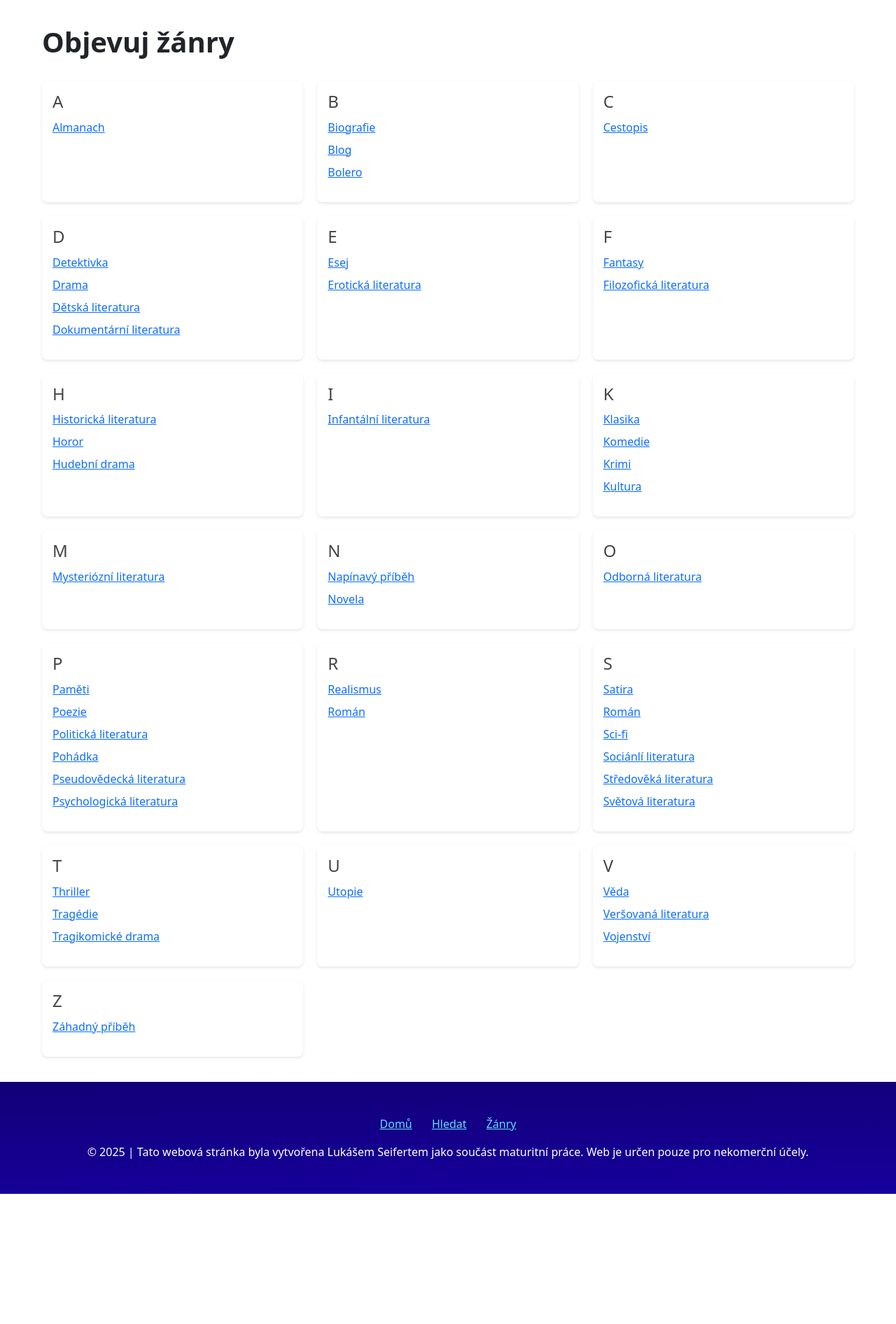
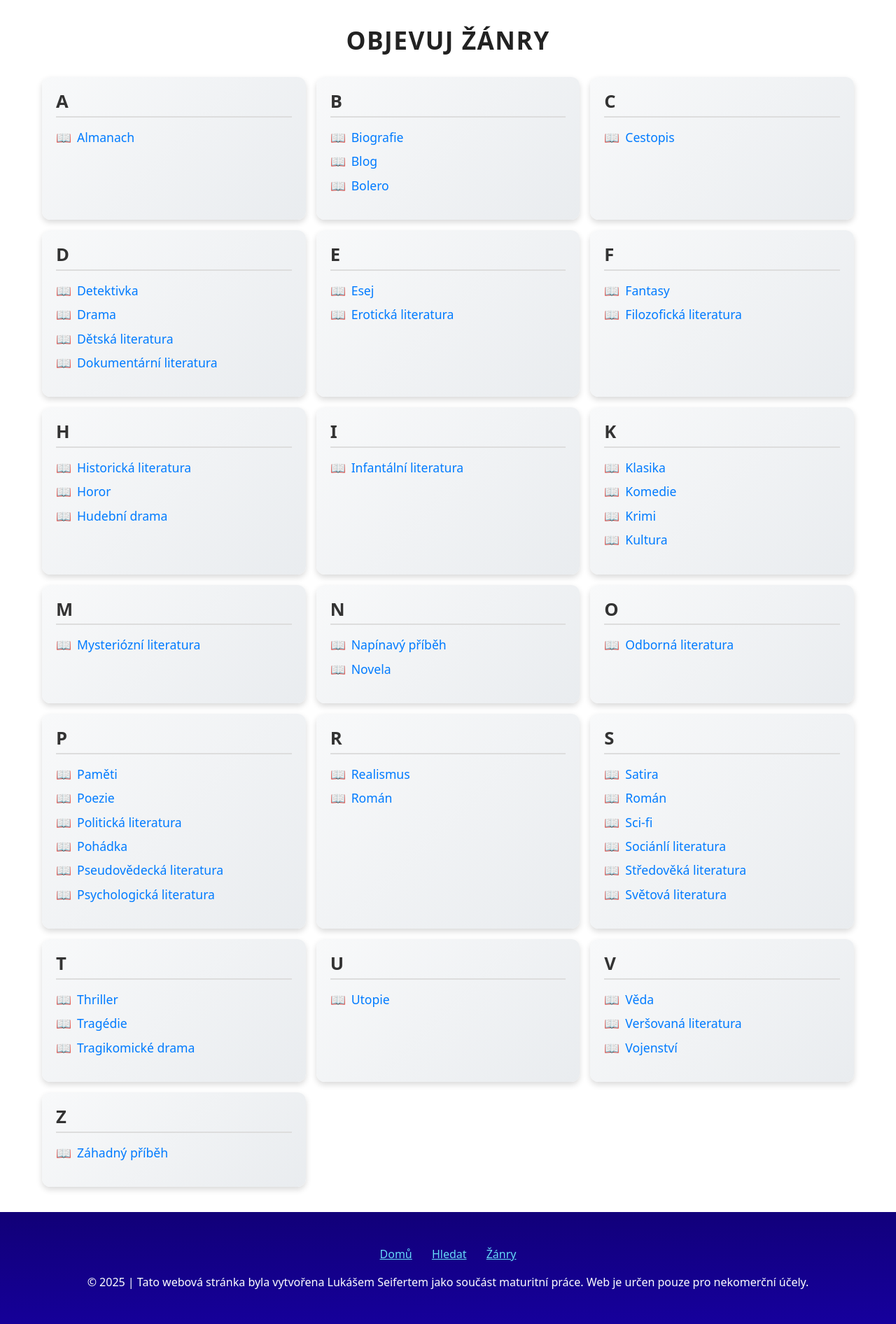
Before and after one commit to Seifeak/maturitni-prace, a PHP site: page /app/UI/Categories/categories.html in a window 1280 px wide. Shown: the part 90-1982 px from the top of the page at 70% size. Before the commit the page ends 1796 px from the top, so only its background shows below. Run offline with PHP 8.4, Linux system fonts and the light colour scheme.

Commit message:
some css modifications

```diff
--- a/www/assets/css/styles-book-detail.css
+++ b/www/assets/css/styles-book-detail.css
@@ -183,9 +183,15 @@
 
 .book-detail-booksslider {
   margin-top: 5rem;
-  padding: 1rem;
+  padding: 1.5rem;
   width: 100%;
-  background: #e3e3e3;
+  background: linear-gradient(360deg, #f8f9fa, #e9ecef);
+}
+
+.book-detail-booksslider-container h1{
+  font-size: 2.5rem;
+  color: #2c3e50;
+  margin-bottom: 1rem;
 }
 
 .book-detail-booksslider-container {
--- a/www/assets/css/styles-categories.css
+++ b/www/assets/css/styles-categories.css
@@ -1,3 +1,5 @@
+/**
+
 .genres-container {
   max-width: 1200px;
   margin: 1rem auto;
@@ -41,3 +43,89 @@
     font-size: 1.25rem;
   }
 }
+
+*/
+
+
+.genres-container {
+  max-width: 1200px;
+  margin: 1rem auto;
+  padding: 20px;
+}
+
+.genres-container h1 {
+  font-weight: 700;
+  text-align: center;
+  font-size: 2.2rem;
+  color: #222;
+  text-transform: uppercase;
+  letter-spacing: 1.5px;
+  margin-bottom: 3rem;
+}
+
+.genre-list {
+  display: grid;
+  grid-template-columns: repeat(auto-fit, minmax(280px, 1fr));
+  gap: 15px;
+}
+
+.genre-section {
+  background: linear-gradient(135deg, #f8f9fa, #e9ecef);
+  padding: 20px;
+  border-radius: 12px;
+  box-shadow: 0 4px 8px rgba(0, 0, 0, 0.15);
+  transition: transform 0.2s ease-in-out, box-shadow 0.3s;
+}
+
+.genre-section:hover {
+  transform: translateY(-5px);
+  box-shadow: 0 6px 12px rgba(0, 0, 0, 0.2);
+}
+
+.genre-section h2 {
+  font-size: 1.6rem;
+  margin-bottom: 15px;
+  color: #333;
+  font-weight: 700;
+  text-transform: uppercase;
+  border-bottom: 2px solid #ddd;
+  padding-bottom: 5px;
+}
+
+.genre-section ul {
+  list-style: none;
+  padding: 0;
+}
+
+.genre-section ul li {
+  margin-bottom: 8px;
+  font-size: 1.1rem;
+}
+
+.genre-section ul li a {
+  text-decoration: none;
+  color: #007bff;
+  font-weight: 500;
+  display: flex;
+  align-items: center;
+  transition: color 0.2s ease-in-out;
+}
+
+.genre-section ul li a:hover {
+  color: #0056b3;
+  transform: translateX(5px);
+}
+
+.genre-section ul li a::before {
+  content: "📖";
+  margin-right: 8px;
+}
+
+@media (max-width: 600px) {
+  .genre-section {
+    padding: 15px;
+  }
+  .genre-section h2 {
+    font-size: 1.3rem;
+  }
+}
--- a/www/assets/css/styles.css
+++ b/www/assets/css/styles.css
@@ -19,5 +19,12 @@
   height: auto;
   margin-top: 131px;
   background: #e3e3e3;
-  padding: 1rem;
+  padding: 1.5rem;
+  background: linear-gradient(360deg, #f8f9fa, #e9ecef);
 }
+
+.books-selection-container h1{
+  font-size: 2.5rem;
+  color: #2c3e50;
+  margin-bottom: 1rem;
+}
```
